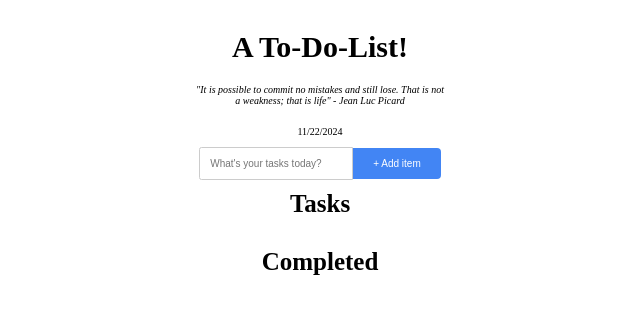
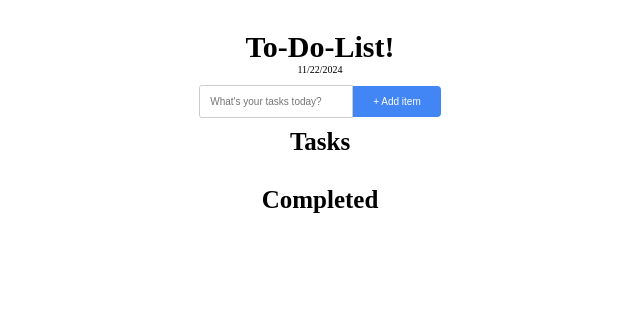
Before and after one commit to MukhriddinToshboyev/To-Do-List, a React (Vite) app: page / in a window 1280 px wide. Shown: the top 314 px of the page, without its empty margins (320-960 px from the left). Built offline with nearby package versions, Linux system fonts and the light colour scheme.

Commit message:
Remove unnecessary title and quote from the menu header

```diff
--- a/src/To-Do-List/index.jsx
+++ b/src/To-Do-List/index.jsx
@@ -93,11 +93,8 @@ function Menu() {
   return (
     <div className="menu-container">
       <header className="menu-header">
-        <h1 className="menu-header__title">A To-Do-List!</h1>
-        <p className="menu-header__text">
-          "It is possible to commit no mistakes and still lose. That is not{" "}
-          <br /> a weakness; that is life" - Jean Luc Picard
-        </p>
+        <h1 className="menu-header__title"> To-Do-List!</h1>
+
         <p className="menu-header__date">{currentDate}</p>
       </header>
       <nav className="menu-navigation">
```
